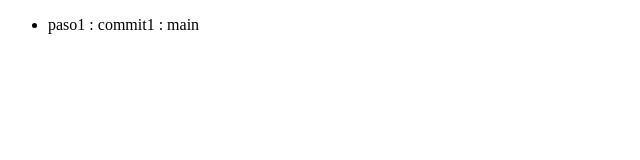
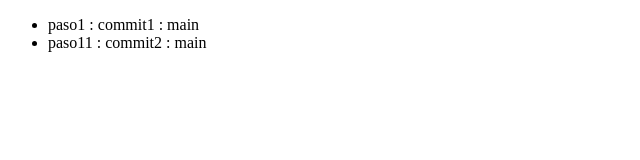
Before and after one commit to pablo-sanchez83/trabajo-git-01, a plain HTML site: page index.html in a window 1280 px wide. Shown: the whole page, without its empty margins (0-640 px from the left). Drawn offline with Linux system fonts and the light colour scheme.

Commit message:
paso11 : commit2 : main

```diff
--- a/index.html
+++ b/index.html
@@ -8,6 +8,7 @@
 <body>
     <ul>
         <li>paso1 : commit1 : main</li>
+        <li>paso11 : commit2 : main</li>
     </ul>
 </body>
 </html>
```
